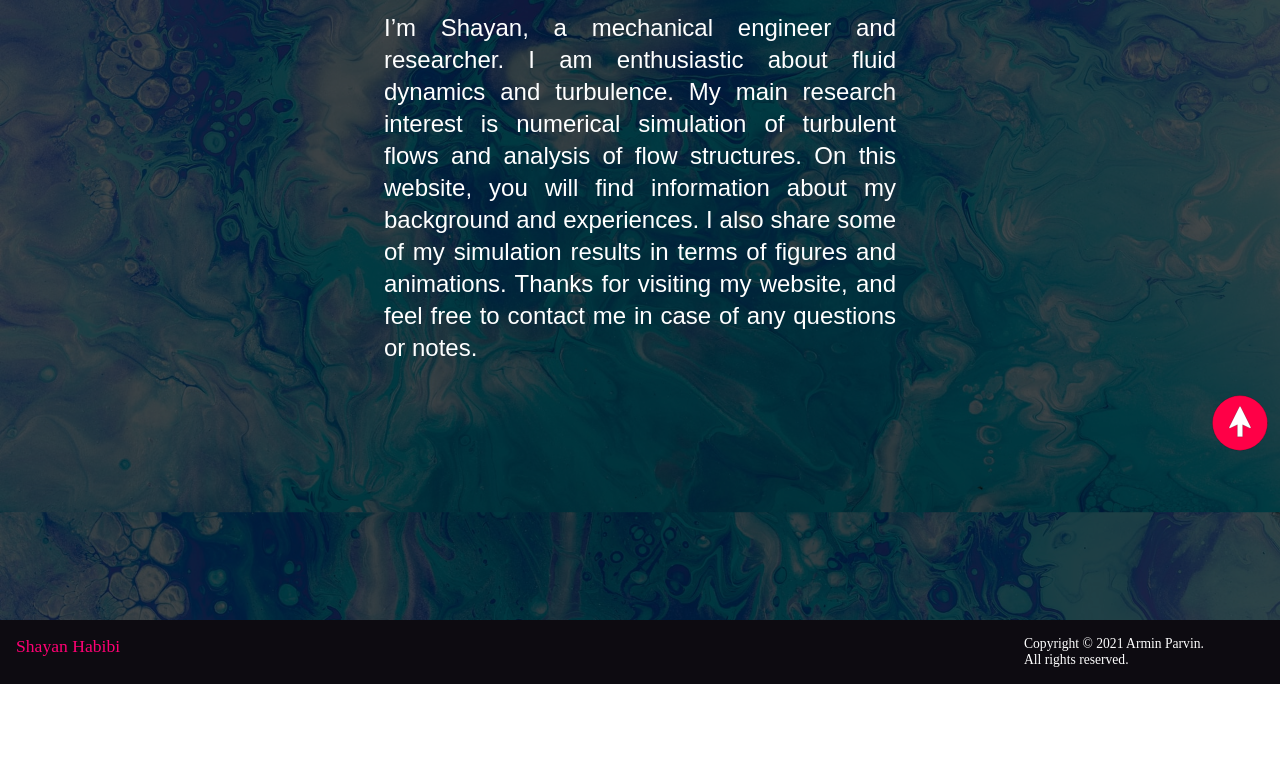
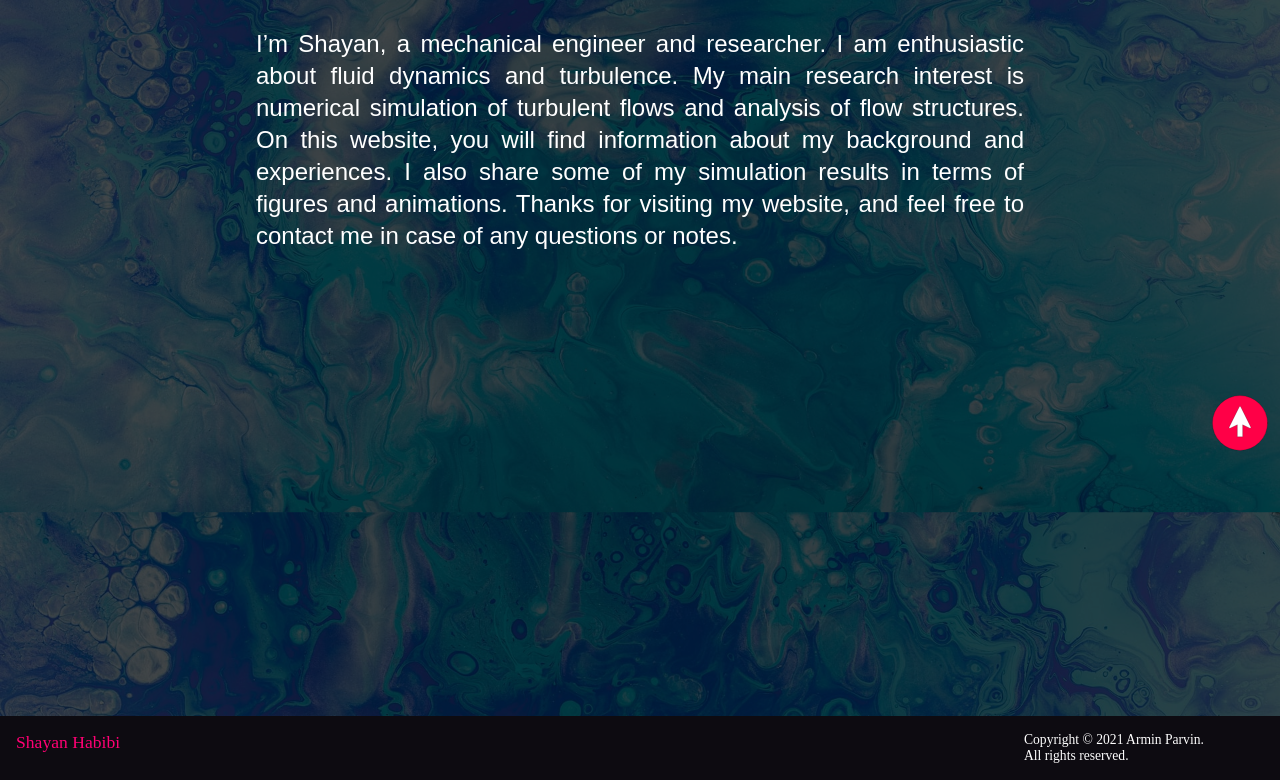
Before and after one commit to ShayanHBI/ShayanHBI.github.io, a plain HTML site: page index.html in a window 1280 px wide. Shown: the part 341-1121 px from the top of the page. Before the commit the page ends 1025 px from the top, so only its background shows below. Drawn offline with Linux system fonts and the light colour scheme.

Commit message:
fix homepage issue

```diff
--- a/CSS/index.css
+++ b/CSS/index.css
@@ -14,6 +14,8 @@ html {
 }
 
 main {
+    font-family: Arial, Helvetica, sans-serif;
+    font-size: 1.4rem;
     min-height: 100vh;
 }
 
@@ -85,9 +87,15 @@ nav ul li a:active {
     color: #ff0074;
 }
 
+main {
+    width: 70vw;
+    margin: 3rem auto;
+    text-align: justify;
+}
+
 article {
     font-family: Arial, Helvetica, sans-serif;
-    width: 40vw;
+    width: 60vw;
     line-height: 2rem;
     margin: 5rem auto;
     text-align: justify;
--- a/index.html
+++ b/index.html
@@ -5,7 +5,7 @@
     <link rel="stylesheet" href="./CSS/normalize.css">
     <link rel="stylesheet" href="./CSS/fonts.css">
     <link rel="stylesheet" href="./CSS/index.css">
-    <meta name="viewport" content="width=device-width,initial-scale=1">
+
 </head>
 <body>
     <div class="flex-wrapper">
```
